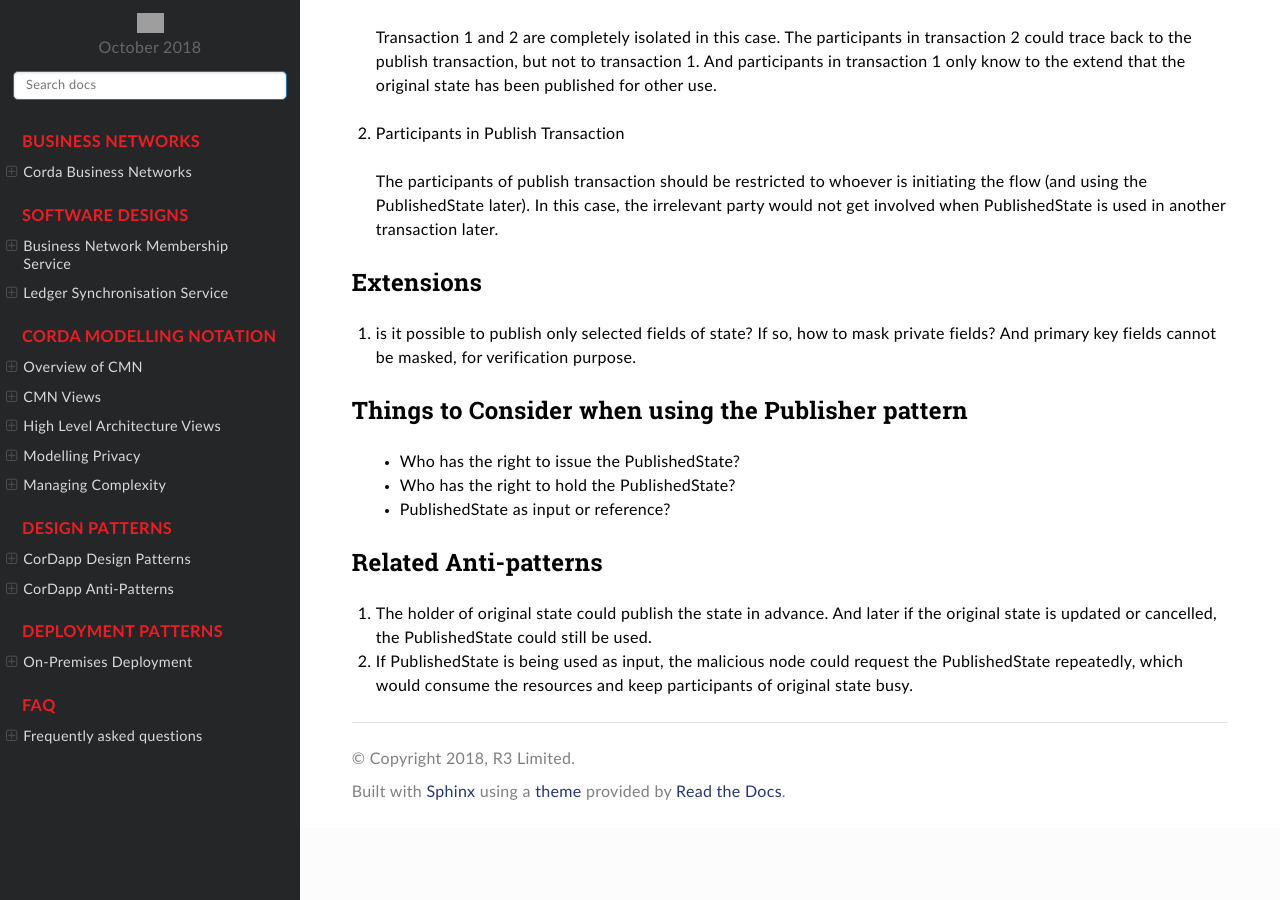
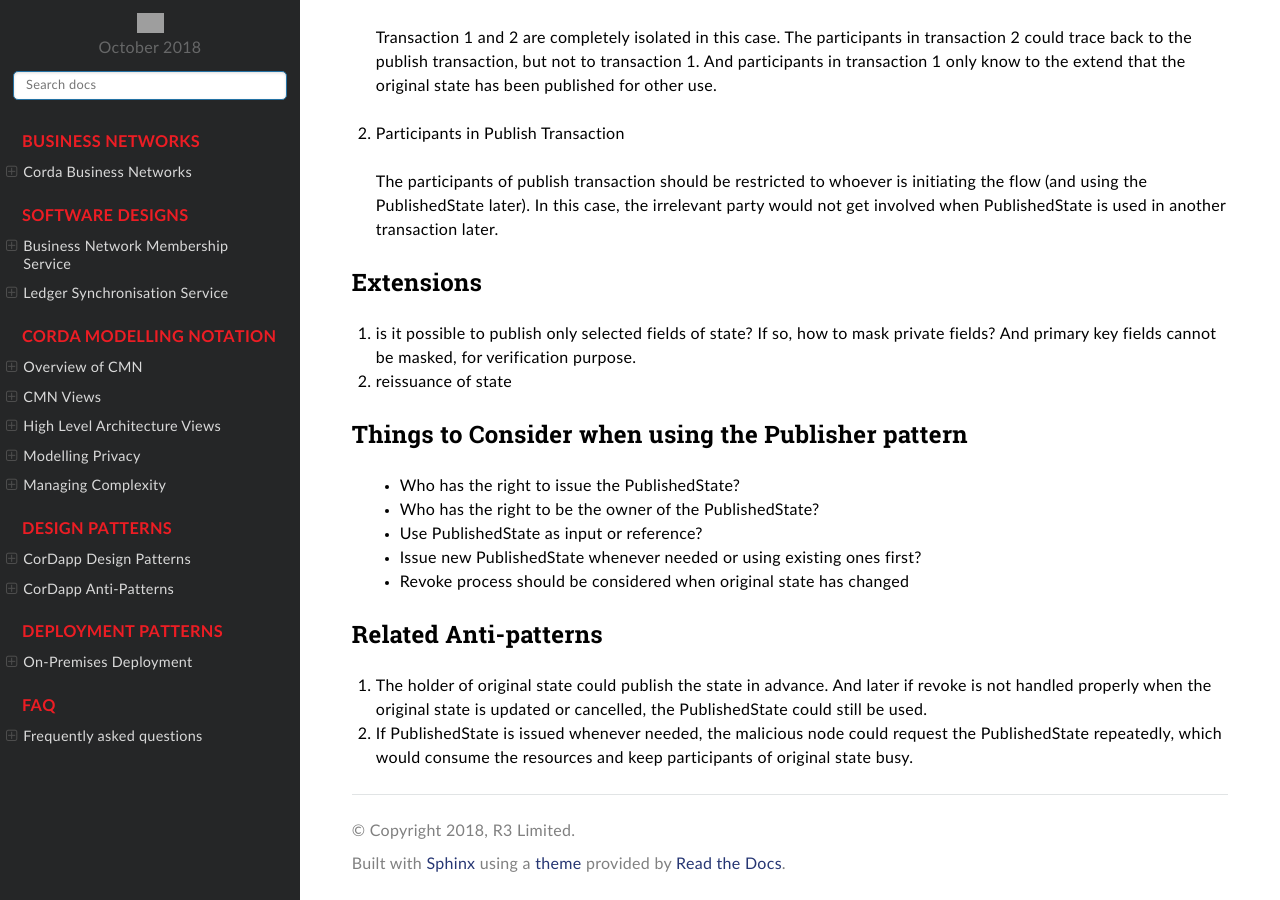
Before and after one commit to corda/corda-solutions, a Sphinx documentation site: the page built from docs/source/design-patterns/patterns/publish.rst, in a window 1280 px wide and 900 px high, scrolled down 1989 px. Built offline with Sphinx 7.4.7 and the Read the Docs theme 2.0.0, drawn with Linux system fonts in a browser that asks for light colours; grey boxes are pictures that could not be loaded.

Commit message:
Update publish.rst
updated reflecting revoke

```diff
--- a/docs/source/design-patterns/patterns/publish.rst
+++ b/docs/source/design-patterns/patterns/publish.rst
@@ -63,14 +63,24 @@
     :text-align: left
 
     * -
-      - Pros
-      - Cons
-    * - issue new PublishedState and use as Input
-      - always get the latest info
-      - need to publish whenever needed, which involves all participants of original state and lead to more transaction volume
-    * - use existing one as Reference
-      - publish once and use multiple times, so more efficient and all participants only get involved once
-      - the PublishedState does not reflect the latest info when the original state is updated. And additional flow to update/cancel copy might be needed when updating the original state
+      - As reference
+      - As input
+    * - issue new PublishedState whenever needed
+      - - always get the latest info
+        - Dependency on participants of original state
+        - Duplicate on PublishedState
+      - - always get the latest info
+        - Dependency on participants of original state
+        - Less but possible duplicate on PublishedState
+    * - use existing one first, otherwise issue new PublishedState
+      - - outdated info possible
+        - No duplicate PublishedState
+        - Less dependency on participants of original states
+        - Revoke for PublishedState is needed
+      - - outdated info possible
+        - No duplicate PublishedState
+        - Significant dependency on participants of original states
+        - Revoke for PublishedState is needed
 
 
 ----------------
@@ -93,6 +103,7 @@
 ----------
 
 1. is it possible to publish only selected fields of state? If so, how to mask private fields? And primary key fields cannot be masked, for verification purpose.
+2. reissuance of state
 
 
 --------------------------------------------------
@@ -100,13 +111,15 @@
 --------------------------------------------------
 
   - Who has the right to issue the PublishedState?
-  - Who has the right to hold the PublishedState?
-  - PublishedState as input or reference?
+  - Who has the right to be the owner of the PublishedState?
+  - Use PublishedState as input or reference?
+  - Issue new PublishedState whenever needed or using existing ones first?
+  - Revoke process should be considered when original state has changed
 
 
 ----------------------
 Related Anti-patterns
 ----------------------
 
-1. The holder of original state could publish the state in advance. And later if the original state is updated or cancelled, the PublishedState could still be used.
-2. If PublishedState is being used as input, the malicious node could request the PublishedState repeatedly, which would consume the resources and keep participants of original state busy.
+1. The holder of original state could publish the state in advance. And later if revoke is not handled properly when the original state is updated or cancelled, the PublishedState could still be used.
+2. If PublishedState is issued whenever needed, the malicious node could request the PublishedState repeatedly, which would consume the resources and keep participants of original state busy.
```
